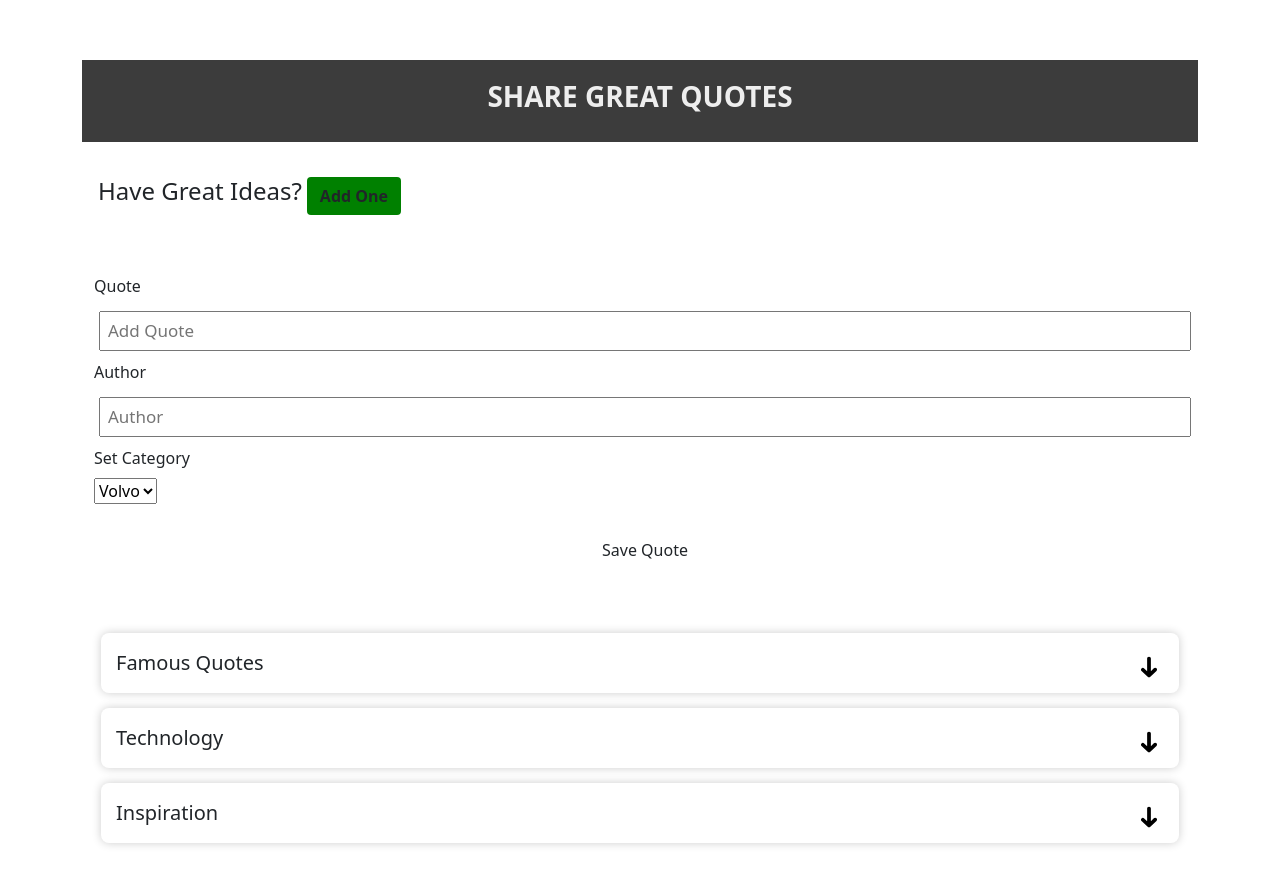
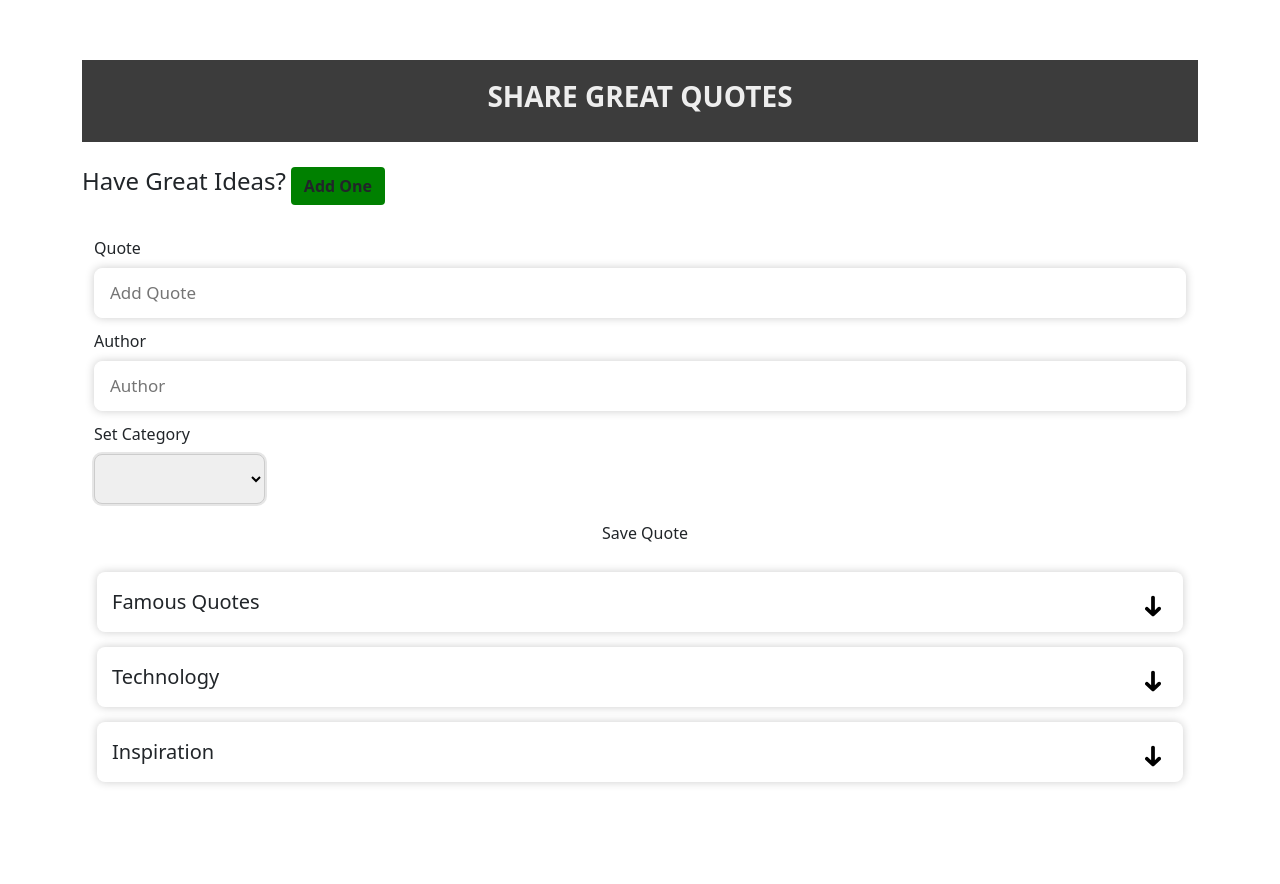
Before and after one commit to YehonatanGitHub/react-text-ideas, a React (Create React App) app: page / in a window 1280 px wide. Shown: the top 884 px of the page. After the commit the page ends 857 px from the top, so only its background shows below. Built offline with nearby package versions, Linux system fonts and the light colour scheme.

Commit message:
add new quote

```diff
--- a/src/App.js
+++ b/src/App.js
@@ -65,7 +65,6 @@ function App() {
   // Add Quote
   const AddToQuote = (quote) => {
     const id = Math.floor(Math.random() * 10000) + 1
-    const newQuote = { id, ...quote }
   }
 
   const toggleCards = (index) => {
--- a/src/components/AddQuote.js
+++ b/src/components/AddQuote.js
@@ -1,57 +1,67 @@
 import { useState } from 'react'
 
 const AddQuote = ({ onAdd }) => {
-  const [text, setText] = useState('')
-  const [day, setAuthor] = useState('')
-  const [category, setCategory] = useState(false)
+  const [quote, setQuote] = useState('')
+  const [author, setAuthor] = useState('')
+  const [category, setCategory] = useState('')
 
-  const onSubmint = (e) => {
+  const onSubmit = (e) => {
     e.preventDefault()
 
-    if (!text) {
+    if (!quote) {
       alert('Please add a Quote')
       return
     }
 
-    onAdd({ text, day, category })
+    onAdd({ quote, author, category })
 
-    setText('')
+    setQuote('')
     setAuthor('')
-    setCategory(false)
+    setCategory('')
   }
 
   return (
-    <form className='add-form' onSubmit={onSubmint}>
+    <form className='add-form' onSubmit={onSubmit}>
       <div className='form-control'>
         <label>Quote</label>
         <input
+          className='input-box'
           type='text'
           placeholder='Add Quote'
-          value={text}
-          onChange={(e) => setText(e.target.value)}
+          value={quote}
+          onChange={(e) => setQuote(e.target.value)}
         />
       </div>
       <div className='form-control'>
         <label>Author</label>
         <input
+          className='input-box'
           type='text'
           placeholder='Author'
-          value={day}
+          value={author}
           onChange={(e) => setAuthor(e.target.value)}
         />
       </div>
       <div className='form-control form-control-check'>
         <label>Set Category</label>
-        {/* <input
-          type='select'
+        <select
+          className='category'
+          name='category'
           value={category}
-          onChange={(e) => setCategory(e.currentTarget.checked)}
-        /> */}
-        <select id='cars' name='cars'>
-          <option value='volvo'>Volvo</option>
-          <option value='saab'>Saab</option>
-          <option value='fiat'>Fiat</option>
-          <option value='audi'>Audi</option>
+          onChange={(e) => setCategory(e.target.value)}>
+          <option className='category'></option>
+          <option className='category' value='famous-quotes'>
+            Famous Quotes
+          </option>
+          <option className='category' value='technology'>
+            Technology
+          </option>
+          <option className='category' value='inspiration'>
+            Inspiration
+          </option>
+          <option className='category' value='morals'>
+            Morals
+          </option>
         </select>
       </div>
       <input type='submit' value='Save Quote' className='btn btn-block' />
--- a/src/components/Cards.js
+++ b/src/components/Cards.js
@@ -1,5 +1,5 @@
 import Quotes from './Quotes'
-import React, { useState } from 'react'
+// import React, { useState } from 'react'
 
 const Cards = ({ card, index, toggleCards }) => {
   // const [count, setCount] = useState(1)
--- a/src/components/Quotes.js
+++ b/src/components/Quotes.js
@@ -6,7 +6,7 @@ const Quotes = ({ quotes, i }) => {
       <div className='quote-content'>"{quotes.content}"</div>
       <div className='quote-author'>- {quotes.author} -</div>
       <a
-        href='https://web.whatsapp.com/send?text= הי, אני השארתי פרטים, מה איתך? '
+        href={'https://web.whatsapp.com/send?text=' + quotes.content + ' - ' + quotes.author}
         className='ns_btn'
         data-action='share/whatsapp/share'
         target='_blank'
--- a/src/index.css
+++ b/src/index.css
@@ -25,6 +25,8 @@ body {
   align-content: center;
   padding: 20px;
   background-color: #3c3c3c;
+  max-width: 1180px;
+  margin: 0 auto;
 }
 .header h1 {
   color: #eee;
@@ -32,11 +34,11 @@ body {
   font-weight: 700;
   text-transform: uppercase;
 }
-.accordion {
+.accordion,
+.add-form {
   width: 100%;
   max-width: 768;
   margin: 0 auto;
-  padding: 4px;
   justify-content: center;
   align-content: center;
   max-width: 1200px;
@@ -99,7 +101,9 @@ body {
   display: flex;
   justify-content: flex-start;
   align-items: center;
-  margin-left: 16px;
+  padding: 20px 0px;
+  max-width: 1180px;
+  margin: 0 auto;
 }
 .footer button.btn {
   font-weight: 600;
@@ -148,12 +152,8 @@ body {
   justify-content: space-between;
 }
 
-.add-form {
-  margin-bottom: 40px;
-}
-
 .form-control {
-  margin: 48px 0;
+  margin-bottom: 55px;
   border: none !important;
   background-color: none !important;
 }
@@ -165,7 +165,6 @@ body {
 .form-control input {
   width: 100%;
   height: 40px;
-  margin: 5px;
   padding: 3px 7px;
   font-size: 17px;
 }
@@ -189,6 +188,31 @@ footer {
   margin-top: 30px;
   text-align: center;
 }
+.form-control:disabled,
+.form-control:read-only {
+  background-color: #ffffff !important;
+}
 /* .card-header {
   border-bottom: 0px solid rgba(0, 0, 0, 0.125) !important;
 } */
+input.input-box,
+.category {
+  margin: 0px;
+  padding: 15px;
+  border-radius: 8px;
+  box-shadow: 0 0 10px rgb(0 0 0 / 20%);
+  height: 50px;
+}
+
+input[type='text'],
+.category {
+  border: 1px solid #ffffff;
+  border-radius: 8px;
+}
+input[type='text']:focus,
+.category {
+  outline: none; /* Remove default outline and use border or box-shadow */
+  box-shadow: 0 0 0 2px rgb(230, 230, 230); /* Full freedom. (works also with border-radius) */
+  border: 1px solid #cccccc;
+  border-radius: 8px;
+}
```
Also changed, not shown: src/components/Cards copy.js (+49 -49 lines).
